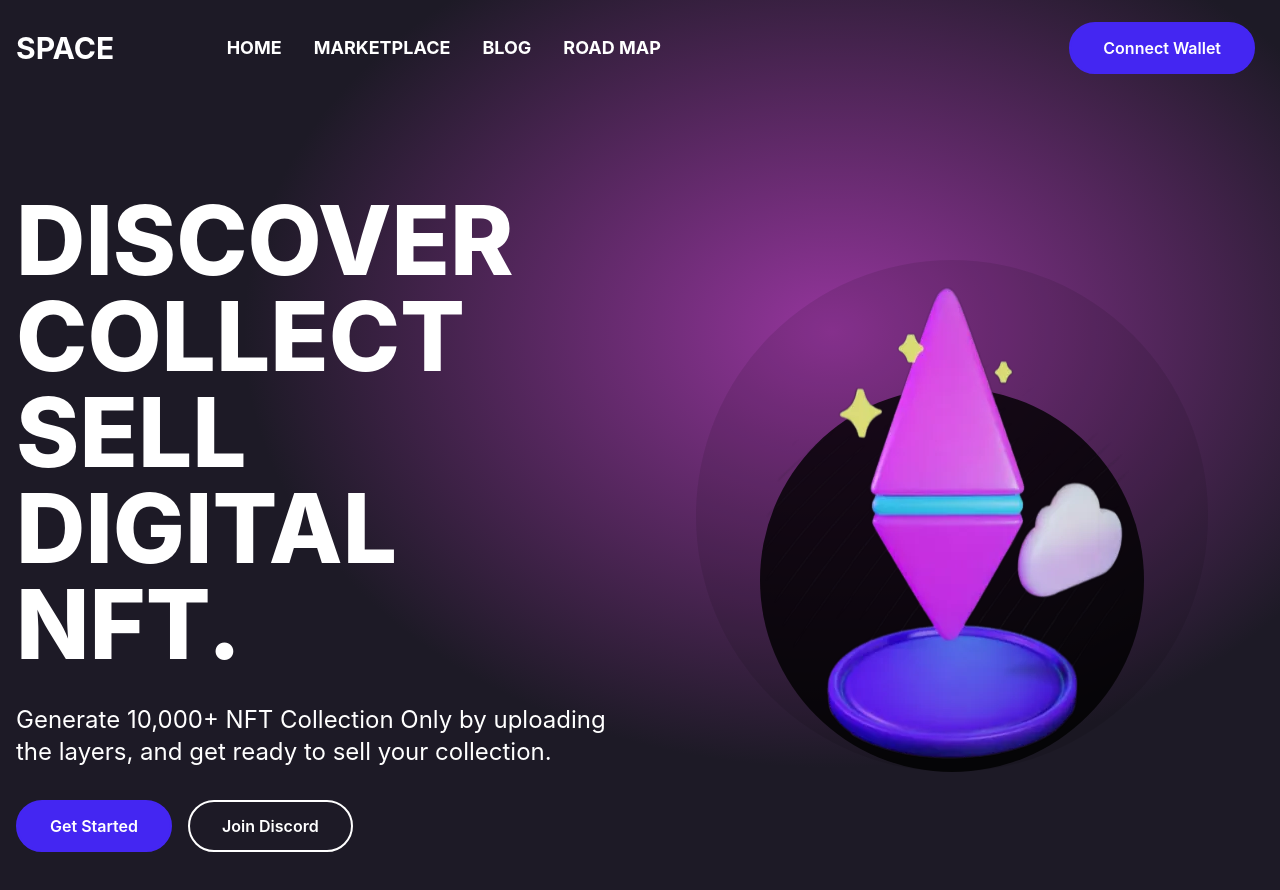
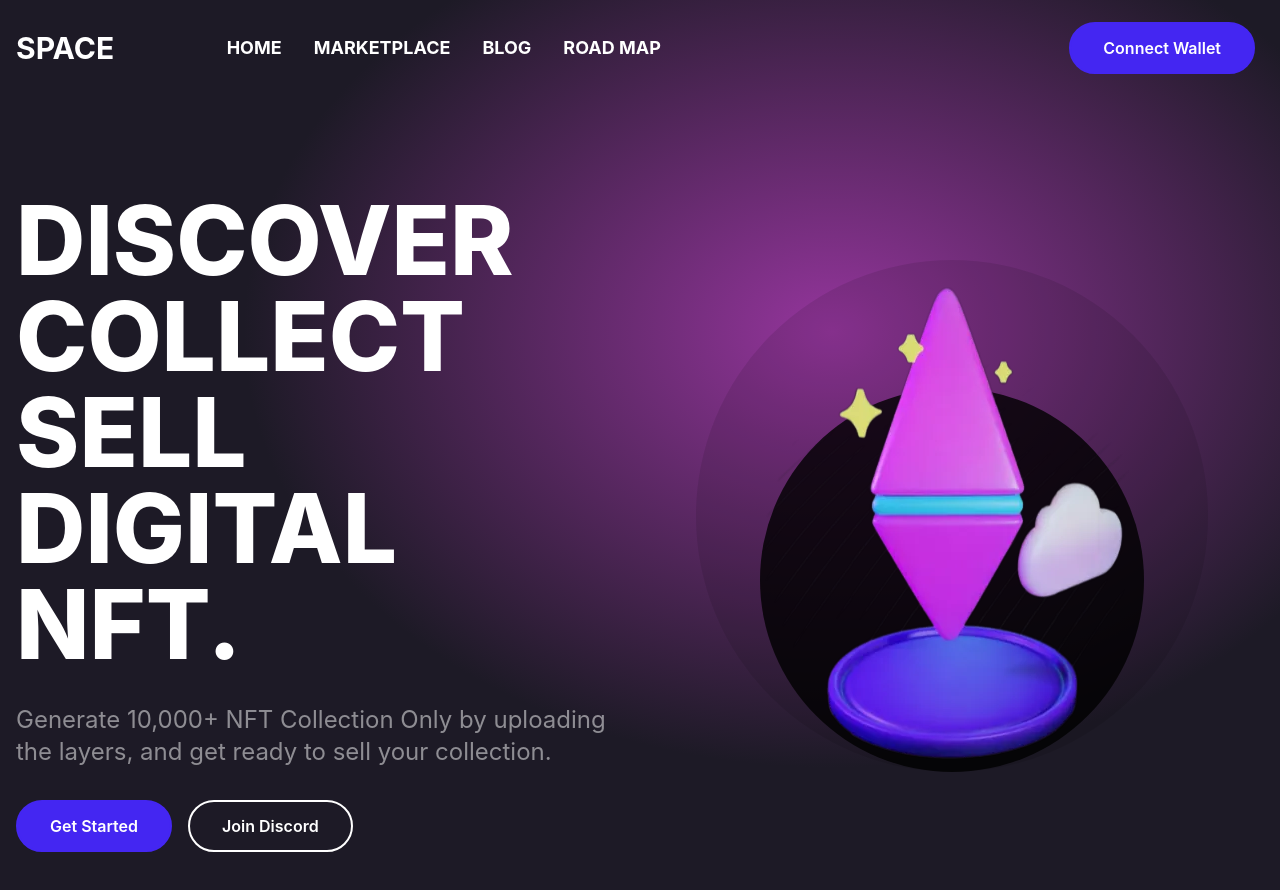
Before and after one commit to ThePiyushAggarwal/space-web-3-landing-page, a React (Vite) app: page / in a window 1280 px wide. Shown: the top 890 px of the page. Built offline with nearby package versions, Linux system fonts and the light colour scheme.

Commit message:
chore: added ternary color

```diff
--- a/tailwind.config.js
+++ b/tailwind.config.js
@@ -6,6 +6,7 @@ export default {
 			colors: {
 				primary: "rgb(68, 38, 242)",
 				secondary: "rgb(255, 255, 255)",
+				ternary: "rgb(255, 255, 255, 0.5)",
 			},
 		},
 	},
```
